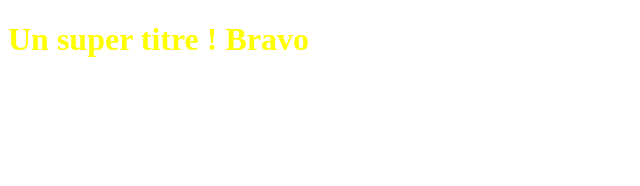
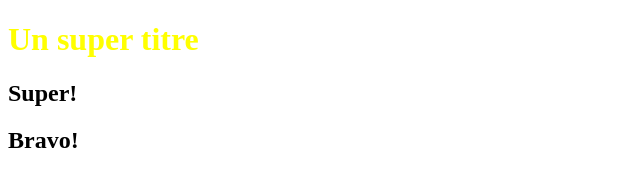
Before and after one commit to measri/premier_projet, a plain HTML site: page index.html in a window 1280 px wide. Shown: the whole page, without its empty margins (0-640 px from the left). Drawn offline with Linux system fonts and the light colour scheme.

Commit message:
Modification du titre et ajouter des sous titres

```diff
--- a/index.html
+++ b/index.html
@@ -5,6 +5,9 @@
    <link rel="stylesheet" type="text/css" href="styles.css">
 </head>
 <body>
-   <h1>Un super titre ! Bravo</h1>
+   <h1>Un super titre</h1>
+   <h2> Super! </h2>
+   <h2> Bravo! </h2>
+
 </body>
 </html>
```
